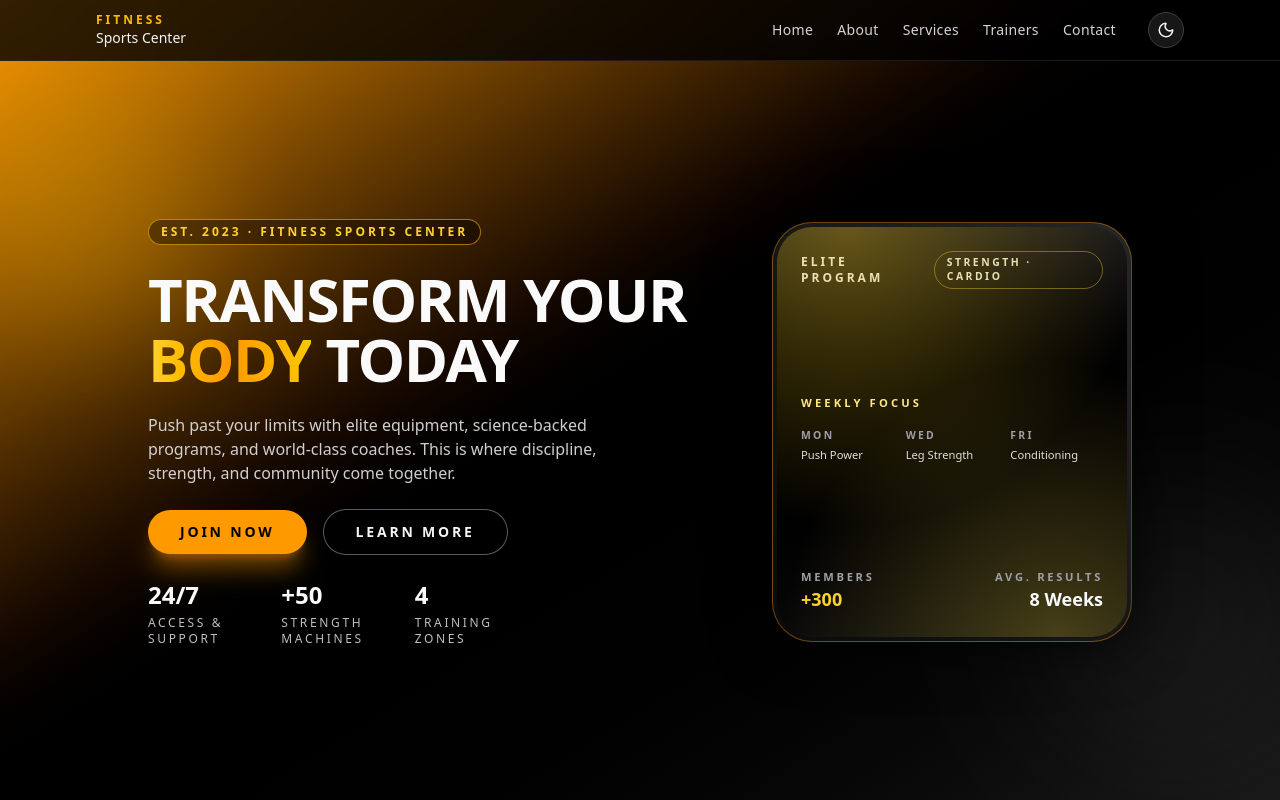
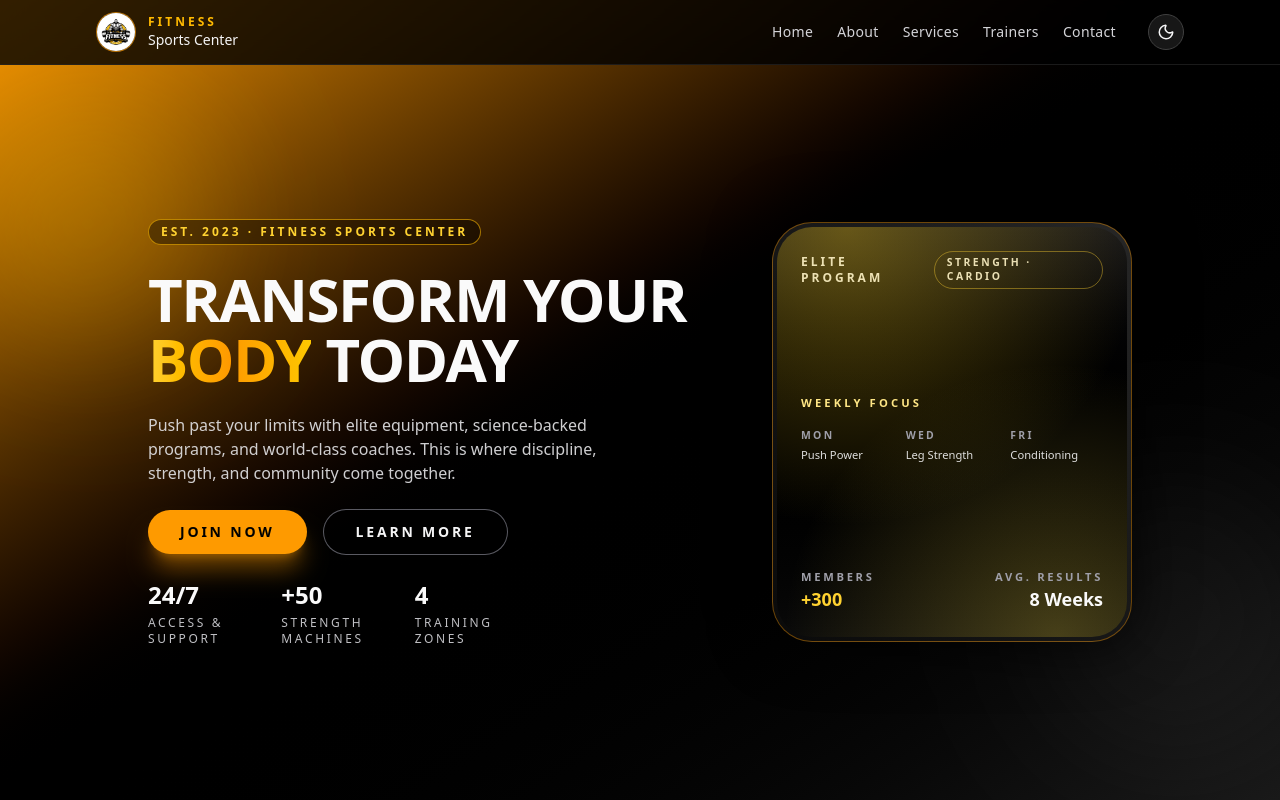
Before and after one commit to jerronjunior/fitness_gym, a Next.js app: page / in a window 1280 px wide. Shown: the top 800 px of the page. Built offline with nearby package versions, Linux system fonts and the light colour scheme.

Commit message:
Finalize project

```diff
--- a/src/components/Navbar.tsx
+++ b/src/components/Navbar.tsx
@@ -1,6 +1,7 @@
 import { useEffect, useState } from "react";
 import Link from "next/link";
 import { Menu, Moon, Sun, X } from "lucide-react";
+import Image from "next/image";
 
 const sections = [
   { id: "home", label: "Home" },
@@ -51,6 +52,15 @@ export function Navbar() {
     <header className="fixed inset-x-0 top-0 z-40 border-b border-neutral-800/70 bg-black/80 backdrop-blur-md dark:border-neutral-700/70">
       <nav className="mx-auto flex max-w-6xl items-center justify-between px-4 py-3 sm:px-6 lg:px-8">
         <div className="flex items-center gap-3">
+          <div className="relative h-10 w-10 overflow-hidden rounded-full border border-amber-500/70 bg-neutral-900">
+            <Image
+              src="/assets/gym-logo.jpg"
+              alt="Gym logo"
+              fill
+              sizes="40px"
+              className="object-contain"
+            />
+          </div>
           <div className="leading-tight">
             <p className="text-xs font-semibold uppercase tracking-[0.25em] text-amber-400">
               Fitness
```
